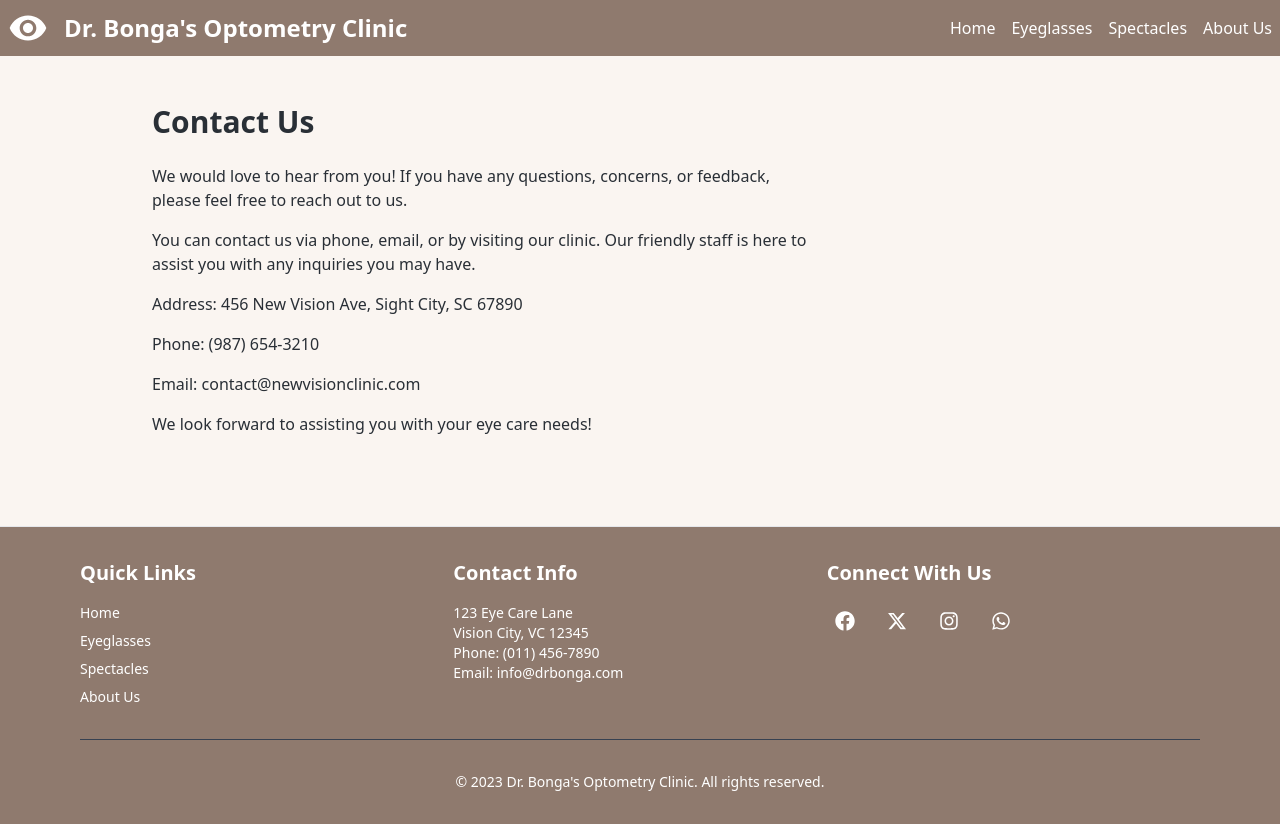
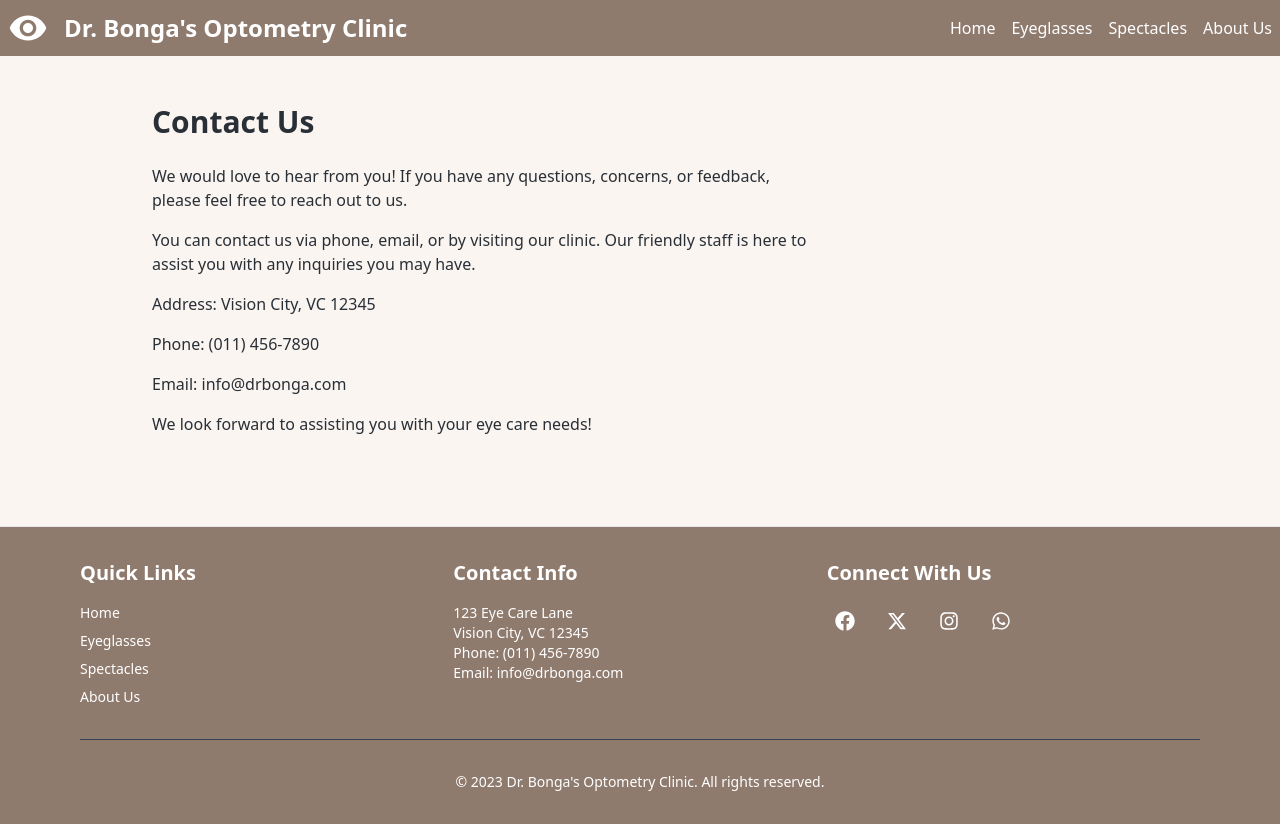
Before and after one commit to Bongakonke-Langa/optometrist-website, a Next.js app: page /contactus in a window 1280 px wide. Built offline with nearby package versions, Linux system fonts and the light colour scheme.

Commit message:
Fix:fixed some texts

```diff
--- a/app/contactus/page.tsx
+++ b/app/contactus/page.tsx
@@ -62,13 +62,13 @@ export default function Contact() {
               You can contact us via phone, email, or by visiting our clinic. Our friendly staff is here to assist you with any inquiries you may have.
             </p>
             <p className="mb-4">
-              Address: 456 New Vision Ave, Sight City, SC 67890
+              Address: Vision City, VC 12345
             </p>
             <p className="mb-4">
-              Phone: (987) 654-3210
+              Phone: (011) 456-7890
             </p>
             <p className="mb-4">
-              Email: contact@newvisionclinic.com
+              Email: info@drbonga.com
             </p>
             <p>
               We look forward to assisting you with your eye care needs!
--- a/app/page.tsx
+++ b/app/page.tsx
@@ -30,7 +30,7 @@ export default function RectangleGlasses() {
         <div className="container mx-auto flex items-center justify-between">
           <div className="flex items-center">
             <svg className="w-10 h-10 mr-4" viewBox="0 0 24 24" fill="none" xmlns="http://www.w3.org/2000/svg">
-              <path d="M12 4.5C7 4.5 2.73 7.61 1 12c1.73 4.39 6 7.5 11 7.5s9.27-3.11 11-7.5c-1.73-4.39-6-7.5-11-7.5zM12 17c-2.76 0-5-2.24-5-5s2.24-5 5-5 5 2.24 5 5-2.24 5-5 5zm0-8c-1.66 0-3 1.34-3 3s1.34 3 3 3 3-1.34 3-3-1.34-3-3-3z" fill="currentColor"/>
+              <path d="M12 4.5C7 4.5 2.73 7.61 1 12c1.73 4.39 6 7.5 11 7.5s9.27-3.11 11-7.5c-1.73-4.39-6-7.5-11-7.5zM12 17c-2.76 0-5-2.24-5-5s2.24-5 5-5 5 2.24 5 5-2.24 5-5 5zm0-8c-1.66 0-3 1.34-3 3s1.34 3 3 3 3-1.34 3-3-1.34-3-3-3z" fill="currentColor" />
             </svg>
             <h1 className="text-2xl font-bold">Dr. Bonga's Optometry Clinic</h1>
           </div>
@@ -79,11 +79,10 @@ export default function RectangleGlasses() {
                 <div key={num} className="flex flex-col items-center">
                   <div className="relative w-full h-48 mb-2 bg-white rounded-lg flex items-center justify-center group">
                     <Image
-                      src={spectacleImages[num % 4]}
-                      alt={`Spectacle model ${num}`}
-                      width={200}
-                      height={150}
-                      objectFit="contain"
+                      src="/images/spectacle1.jpg"
+                      alt="Description of the image"
+                      width={500}
+                      height={300}
                     />
                     <div className="absolute inset-0 bg-black bg-opacity-75 text-white p-4 rounded-lg opacity-0 group-hover:opacity-100 transition-opacity duration-300 flex items-center justify-center text-center">
                       {spectacleDescriptions[num % 4]}
@@ -193,9 +192,9 @@ export default function RectangleGlasses() {
                   <span className="sr-only">Instagram</span>
                 </a>
                 <a href="#" className="p-2 rounded-full hover:bg-white hover:text-[#8F7A6E] transition-colors duration-300">
-                <FaWhatsapp className="h-5 w-5" />
-                <span className="sr-only">WhatsApp</span>
-              </a>
+                  <FaWhatsapp className="h-5 w-5" />
+                  <span className="sr-only">WhatsApp</span>
+                </a>
               </div>
             </div>
           </div>
```
